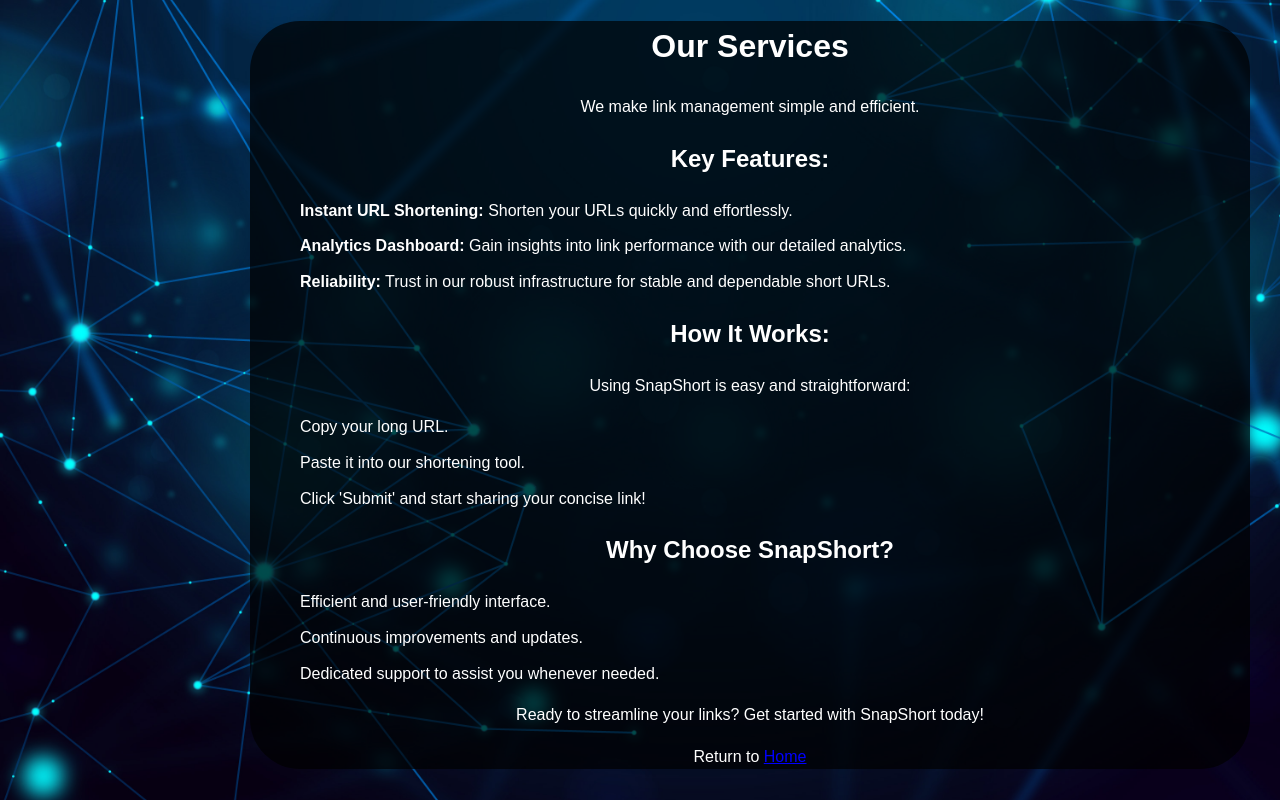
After one commit to Rejoan2020/Url-shortener, a Django app: page /services/ in a window 1280 px wide. The commit adds this page. Run offline with Django 4.2, Linux system fonts and the light colour scheme.

Commit message:
feat: feedback page, About us, services

```diff
--- a/analytics/models.py
+++ b/analytics/models.py
@@ -21,4 +21,6 @@
     objects = ClickEventManager()
 
     def __str__(self):
-        return "{i}".format(i=self.count)
+        rs = self.count
+        rs = (self.st_url.url)+"   ("+str(rs)+")"
+        return rs
--- a/shortener/admin.py
+++ b/shortener/admin.py
@@ -1,6 +1,7 @@
 from django.contrib import admin
 
 # Register your models here.
-from .models import stored_url
+from .models import stored_url,feedback
 
 admin.site.register(stored_url)
+admin.site.register(feedback)
--- a/shortener/forms.py
+++ b/shortener/forms.py
@@ -1,5 +1,6 @@
 from django import forms
 from django.core.validators import URLValidator
+from .models import feedback
 from .validators import validate_dot_com,validate_url
 
 class SubmitUrlForm(forms.Form):
@@ -14,6 +15,10 @@
         )
     )
 
+class SubmitFeedbackForm(forms.ModelForm):
+    class Meta:
+        model = feedback
+        fields = ['name','email','message']
     # def clean(self):
     #     cleaned_data = super(SubmitUrlForm,self).clean()
     #     print(cleaned_data)
--- a/shortener/templates/shortener/already_exists.html
+++ b/shortener/templates/shortener/already_exists.html
@@ -20,6 +20,9 @@
     }
 
     h1 {
+      color: #ecf0f1;
+    }
+    h3 {
       color: #ecf0f1;
     }
 
@@ -47,11 +50,12 @@
       background-color: #2980b9;
     }
   </style>
-  <title>Classic Page with Button</title>
+  <title>Snapshort</title>
 </head>
 <body>
 
 <h1>Already exist !</h1>
+<h3> Total Clicked : {{count}}</h3>
 <p>
     <a href='{{object.get_short_url}}'>{{ object.get_short_url }} </a>
 </p>
--- /dev/null
+++ b/shortener/templates/shortener/services.html
@@ -0,0 +1,86 @@
+<!DOCTYPE html>
+<html lang="en">
+<head>
+    <meta charset="UTF-8">
+    <meta http-equiv="X-UA-Compatible" content="IE=edge">
+    <meta name="viewport" content="width=device-width, initial-scale=1.0">
+    <title>Services - SnapShort</title>
+    <style>
+        body {
+            background-color:black;
+            font-family: Arial, sans-serif;
+            margin: 0px;
+            line-height: 1.6;
+            background-image: url('../static/bg4.jpg');
+            background-size: cover;
+            background-position: center;
+            {% comment %} posicenter/cover; {% endcomment %}
+        }
+        h1, h2 {
+            color: white;
+        }
+        p {
+            margin-bottom: 15px;
+        }
+        ul {
+            list-style-type: none;
+            padding: 0;
+            text-align:left;
+            margin-left:50px;
+        }
+        li {
+            margin-bottom: 10px;
+        }
+        .msg{
+            color:white;
+            background-color:rgba(0,0,0,.7);
+            width: 1000px;
+            border-radius:50px;
+            text-align: center;
+            {% comment %} line-height: 200px; /* Equal to the height for vertical centering */ {% endcomment %}
+            border-radius: 50px;
+            margin:0px 250px 0px 250px;
+        }
+        .home{
+            color:blue;
+        }
+    </style>
+</head>
+<body>
+    <div class = "msg">
+        <h1>Our Services</h1>
+
+        <p>We make link management simple and efficient.</p>
+
+        <h2>Key Features:</h2>
+
+        <ul>
+            <li><strong>Instant URL Shortening:</strong> Shorten your URLs quickly and effortlessly.</li>
+            <li><strong>Analytics Dashboard:</strong> Gain insights into link performance with our detailed analytics.</li>
+            <li><strong>Reliability:</strong> Trust in our robust infrastructure for stable and dependable short URLs.</li>
+            <!-- Add more features as needed -->
+        </ul>
+
+        <h2>How It Works:</h2>
+
+        <p>Using SnapShort is easy and straightforward:</p>
+
+        <ul>
+            <li>Copy your long URL.</li>
+            <li>Paste it into our shortening tool.</li>
+            <li>Click 'Submit' and start sharing your concise link!</li>
+        </ul>
+
+        <h2>Why Choose SnapShort?</h2>
+        <ul>
+            <li>Efficient and user-friendly interface.</li>
+            <li>Continuous improvements and updates.</li>
+            <li>Dedicated support to assist you whenever needed.</li>
+        </ul>
+
+        <p>Ready to streamline your links? Get started with SnapShort today!</p>
+
+        <p >Return to <a class="home"  href="/">Home</a></p>
+    </div>
+</body>
+</html>
--- a/shortener/templates/shortener/success.html
+++ b/shortener/templates/shortener/success.html
@@ -47,7 +47,7 @@
       background-color: #2980b9;
     }
   </style>
-  <title>Classic Page with Button</title>
+  <title>Snapshort</title>
 </head>
 <body>
 
--- a/shortener/validators.py
+++ b/shortener/validators.py
@@ -1,6 +1,6 @@
 from django import forms
 from django.core.exceptions import ValidationError
-from django.core.validators import URLValidator
+from django.core.validators import URLValidator,EmailValidator
 
 def validate_url(value):
     url_validator = URLValidator()
@@ -23,3 +23,7 @@
     if not "com" in value:
         raise ValidationError(".com is absent")
     return value
+
+def email_validator(value):
+    b = EmailValidator(value)
+    return b
--- a/shortener/views.py
+++ b/shortener/views.py
@@ -1,8 +1,8 @@
 from django.shortcuts import render,get_object_or_404
 from django.views import View
 from django.http import Http404, HttpResponse,HttpResponseRedirect
-from .models import stored_url
-from .forms import SubmitUrlForm
+from .models import stored_url,feedback
+from .forms import SubmitUrlForm,SubmitFeedbackForm
 from analytics.models import ClickEvent
 
 # Create your views here.
@@ -21,7 +21,7 @@
         form = SubmitUrlForm()
         context = {
             "form": form,
-            "title": "Shorten a long link"
+            "title": "Shorten a long link",
         }
         return render(request,"shortener/home.html",context)
 
@@ -32,6 +32,7 @@
             "form" : form,
             "title" : "Shorten a long link"
         }
+        objs = ClickEvent.objects.all()
         if form.is_valid():
             submitted_url = form.cleaned_data.get("url")
             # print(submitted_url)
@@ -40,9 +41,10 @@
             obj,created = stored_url.objects.get_or_create(url = submitted_url)
             context = {
                 "object": obj,
-                "created": created
+                "created": created,
+                "count" : objs.count,
+                # "time":objs.st_url
             }
-            print(obj)
             if created:
                 template = "shortener/success.html"
             else:
@@ -50,17 +52,50 @@
 
         return render(request,template,context)
 
+class About_view(View):
+    def get(self,request,*args, **kwargs):
+        context = {
+            "name": "Md. Rejoanur Rahman Apu",
+        }
+        return render(request,"shortener/about.html",context)
+
+class Services_view(View):
+    def get(self,request,*args, **kwargs):
+        context = {
+            "dummy": "Nothing",
+        }
+        return render(request,"shortener/services.html",context)
+
+class Contact_View(View):
+    def get(self,request,*args, **kwargs):
+        form = SubmitFeedbackForm()
+        context = {
+            "gmail" : "rejoan523@gmail.com",
+            "form":form
+        }
+        return render(request,"shortener/contact.html",context)
+
+    def post(self,request,*args, **kwargs):
+        form = SubmitFeedbackForm(request.POST)
+        if form.is_valid:
+            form.save()
+        context = {
+            "form":form,
+            "gmail" : "rejoan523@gmail.com",
+            "text" : "sent !"
+        }
+        return render(request,"shortener/contact.html",context)
+
 class class_redirect_views(View):
     def get(self,request,short_url=None,*args, **kwargs):
         # print(short_url)
         qs = stored_url.objects.filter(short_url__iexact = short_url)
-        print(short_url)
+        # print(short_url)
         if qs.count() !=1 and not qs.exists():
             # print(2)
             raise Http404
         obj = qs.first()
         #click events
-        print(obj)
         ClickEvent.objects.create_event(obj)
         return HttpResponseRedirect(obj.url)
 
--- a/us/settings.py
+++ b/us/settings.py
@@ -23,9 +23,9 @@
 SECRET_KEY = 'django-insecure-*cf_0)kf5c)8b3h5ja2jq6lrw3@oy)^qr3a#hzd1&!w8)no!*l'
 
 # SECURITY WARNING: don't run with debug turned on in production!
-DEBUG = False
+DEBUG = True
 
-ALLOWED_HOSTS = ['www.cutly.com','127.0.0.1','url-shortener-ashy-two.vercel.app','cutly.com','http://www.cutly.com:8000','.vercel.app','.now.sh']
+ALLOWED_HOSTS = ['127.0.0.1','url-shortener-ashy-two.vercel.app','.vercel.app','.now.sh']
 
 
 # Application definition
--- a/us/urls.py
+++ b/us/urls.py
@@ -17,13 +17,16 @@
 from django.contrib import admin
 from django.urls import path
 from django.urls import include, re_path
-from shortener.views import class_redirect_views,home_view
+from shortener.views import class_redirect_views,home_view,Contact_View,About_view,Services_view
 
 urlpatterns = [
     path('admin/', admin.site.urls),
+    path('about/',About_view.as_view()),
+    path('services/',Services_view.as_view()),
+    path('contact/',Contact_View.as_view()),
     re_path(r'^(?P<short_url>[\w{6,15}]+)/$', class_redirect_views.as_view(),name = "sc"),
     # re_path(r'^b/(?P<shortcode>[\w{6,15}]+)/$', func_redirect_views),
-    path('',home_view.as_view())
+    path('',home_view.as_view()),
 ]
 # urlpatterns += static(settings.MEDIA_URL, document_root = settings.MEDIA_ROOT)
 # urlpatterns += static(settings.STATIC_URL, document_root=settings.STATIC_ROOT)
```
Also changed, not shown: shortener/models.py (+20 -2 lines), shortener/templates/shortener/about.html (added, +69 -0 lines), shortener/templates/shortener/contact.html (added, +83 -0 lines), shortener/templates/shortener/home.html (+5 -6 lines), shortener/migrations/0012_feedback.py (added).
